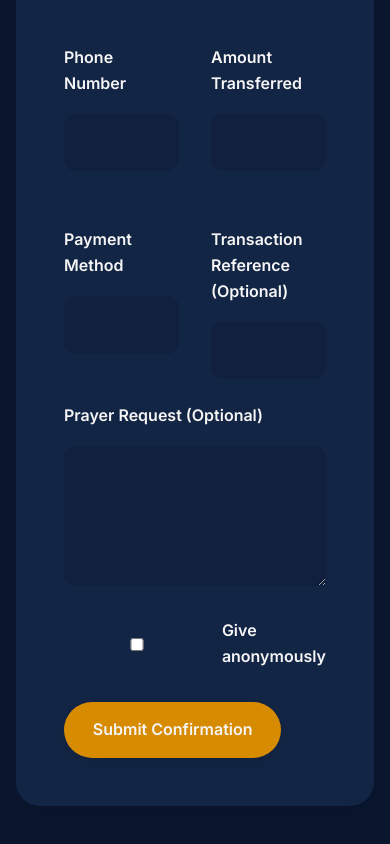
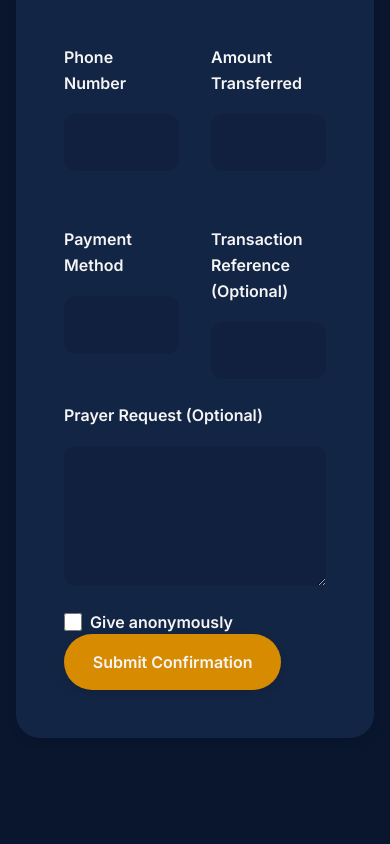
Before and after one commit to dceetechbro/trlc-product, a website with bundled scripts: page give.html in a window 390 px wide. Shown: the part 8396-9240 px from the top of the page. Built offline with nearby package versions, Linux system fonts and the light colour scheme; no server answers.

Commit message:
Fix mobile overflow on give page

```diff
--- a/CSS/give.css
+++ b/CSS/give.css
@@ -877,10 +877,25 @@
 
 .checkbox-row {
   display: flex;
+  align-items: flex-start;
+  gap: 8px;
+  width: 100%;
+  max-width: 100%;
+  box-sizing: border-box;
+}
 
-  align-items: center;
+.checkbox-row input {
+  flex: 0 0 auto;
+  width: 18px;
+  height: 18px;
+  margin: 3px 0 0;
+}
 
-  gap: 0.75rem;
-
-  margin: 2rem 0;
+.checkbox-row label {
+  flex: 1 1 auto;
+  min-width: 0;
+  max-width: 100%;
+  line-height: 1.5;
+  white-space: normal;
+  overflow-wrap: break-word;
 }
--- a/CSS/responsive.css
+++ b/CSS/responsive.css
@@ -251,6 +251,20 @@
   .vision-video-card video {
     border-radius: 14px;
   }
+
+  .checkbox-row {
+    width: 100%;
+    max-width: 100%;
+    gap: 8px;
+    box-sizing: border-box;
+  }
+
+  .checkbox-row label {
+    min-width: 0;
+    max-width: 100%;
+    overflow-wrap: break-word;
+  }
+
 }
 
 /* MOBILE */
@@ -671,7 +685,18 @@
 .live-feed{
     margin-top:2rem;
 }
+.checkbox-row {
+    width: 100%;
+    max-width: 100%;
+    gap: 8px;
+    box-sizing: border-box;
+  }
 
+  .checkbox-row label {
+    min-width: 0;
+    max-width: 100%;
+    overflow-wrap: break-word;
+  }
 }
 
 @media (max-width: 480px) {
@@ -916,7 +941,20 @@
     font-size:.9rem;
 }
 
+  .checkbox-row {
+    width: 100%;
+    max-width: 100%;
+    gap: 8px;
+    box-sizing: border-box;
+  }
+
+  .checkbox-row label {
+    min-width: 0;
+    max-width: 100%;
+    overflow-wrap: break-word;
+  }
 }
+
 
 @media (max-width: 360px) {
   .gallery-item img {
@@ -972,4 +1010,16 @@
   .footer-brand p {
     font-size: 0.9rem;
   }
+.checkbox-row {
+    width: 100%;
+    max-width: 100%;
+    gap: 8px;
+    box-sizing: border-box;
+  }
+
+  .checkbox-row label {
+    min-width: 0;
+    max-width: 100%;
+    overflow-wrap: break-word;
+  }
 }
```
Also changed, not shown: 1 other file.
